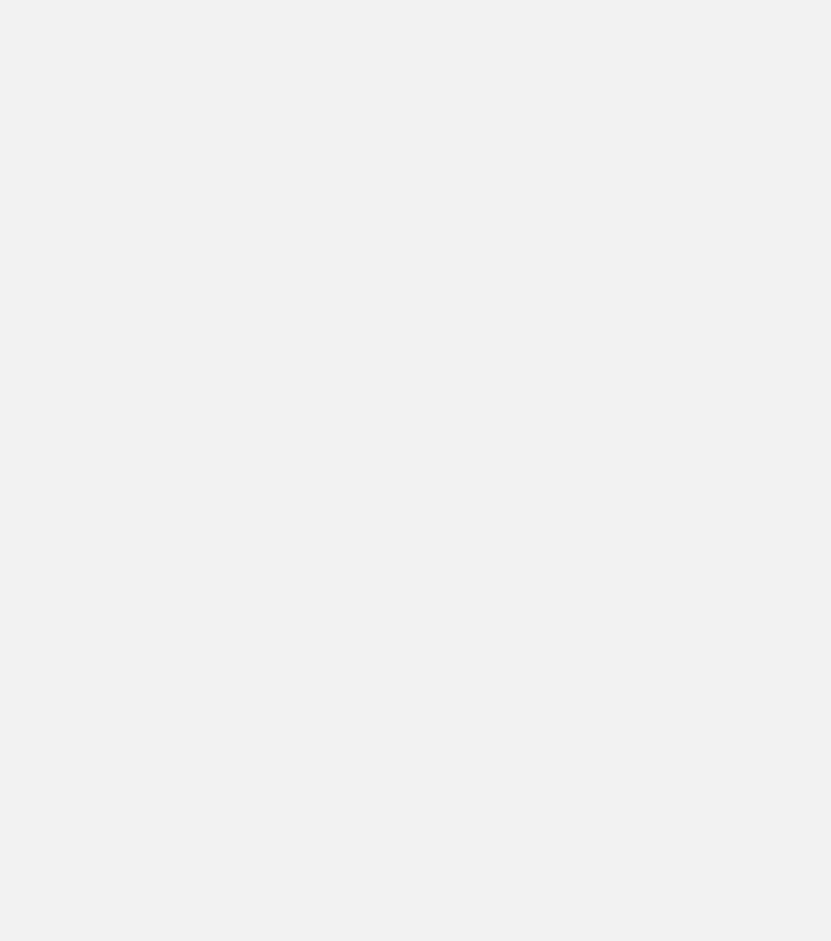
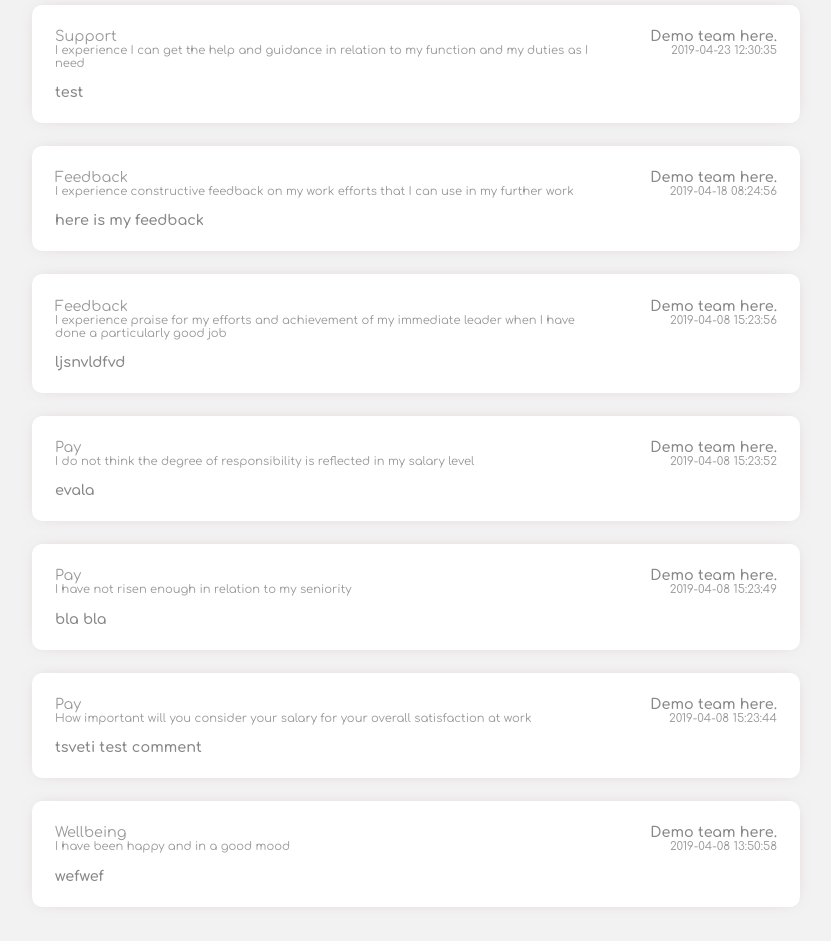
Before and after one commit to Stanimir-P/Threads-App, a React (Create React App) app: page / in a window 1280 px wide. Shown: the part 300-1241 px from the top of the page, without its empty margins (224-1055 px from the left). Before the commit the page ends 800 px from the top, so only its background shows below. Built offline with nearby package versions, Linux system fonts and the light colour scheme; data requests are answered from the project's data file.

Commit message:
add: json-server and create fetch service

```diff
--- /dev/null
+++ b/data.json
@@ -0,0 +1,191 @@
+{
+   "threads":[
+      [
+         {
+            "subject_id":10,
+            "question_id":20,
+            "thread_id":"5ca388e1a59a5a12444ba107",
+            "reply_to":"5cab51c4a59a5a124c196b1d",
+            "text":"fsdfsdf",
+            "created_at":"2019-04-24 07:36:39",
+            "subject":"Pay",
+            "question":"I think I get too little in terms of my experience",
+            "team":"Demo team here.",
+            "id":"5cc01207a59a5a02bc68e007"
+         },
+         {
+            "question_id":20,
+            "subject_id":10,
+            "score":9,
+            "thread_id":"5ca388e1a59a5a12444ba107",
+            "text":"wfewef",
+            "created_at":"2019-04-08 13:51:00",
+            "acknowledged":true,
+            "subject":"Pay",
+            "question":"I think I get too little in terms of my experience",
+            "team":"Demo team here.",
+            "id":"5cab51c4a59a5a124c196b1d"
+         },
+         {
+            "question_id":20,
+            "subject_id":10,
+            "score":5,
+            "thread_id":"5ca388e1a59a5a12444ba107",
+            "text":"fdsfdsf",
+            "created_at":"2019-04-02 16:08:01",
+            "subject":"Pay",
+            "question":"I think I get too little in terms of my experience",
+            "team":"Demo team here.",
+            "id":"5ca388e1a59a5a12444ba108"
+         }
+      ],
+      [
+         {
+            "question_id":15,
+            "subject_id":8,
+            "score":10,
+            "thread_id":"5cbf364ea59a5a4bea15bc44",
+            "text":"I am very happy!",
+            "created_at":"2019-04-23 15:59:10",
+            "subject":"Freedom of action",
+            "question":"I find that my leader gives me the freedom I need to make decisions about the things that lie within my field of work",
+            "team":"Demo team here.",
+            "id":"5cbf364ea59a5a4bea15bc45"
+         }
+      ],
+      [
+         {
+            "question_id":13,
+            "subject_id":7,
+            "score":8,
+            "thread_id":"5cab6794a59a5a34d6738306",
+            "text":"test",
+            "created_at":"2019-04-23 12:30:35",
+            "subject":"Support",
+            "question":"I experience I can get the help and guidance in relation to my function and my duties as I need",
+            "team":"Demo team here.",
+            "id":"5cbf056ba59a5a076c436eb4"
+         },
+         {
+            "question_id":13,
+            "subject_id":7,
+            "score":5,
+            "thread_id":"5cab6794a59a5a34d6738306",
+            "text":"dobre deee",
+            "created_at":"2019-04-08 15:24:04",
+            "subject":"Support",
+            "question":"I experience I can get the help and guidance in relation to my function and my duties as I need",
+            "team":"Demo team here.",
+            "id":"5cab6794a59a5a34d6738307"
+         }
+      ],
+      [
+         {
+            "question_id":17,
+            "subject_id":9,
+            "score":8,
+            "thread_id":"5ca38ed7a59a5a1240731e17",
+            "text":"here is my feedback",
+            "created_at":"2019-04-18 08:24:56",
+            "subject":"Feedback",
+            "question":"I experience constructive feedback on my work efforts that I can use in my further work",
+            "team":"Demo team here.",
+            "id":"5cb83458a59a5a02bc68e004"
+         },
+         {
+            "question_id":17,
+            "subject_id":9,
+            "score":5,
+            "thread_id":"5ca38ed7a59a5a1240731e17",
+            "text":"dfgsdf",
+            "created_at":"2019-04-02 16:33:27",
+            "subject":"Feedback",
+            "question":"I experience constructive feedback on my work efforts that I can use in my further work",
+            "team":"Demo team here.",
+            "id":"5ca38ed7a59a5a1240731e18"
+         }
+      ],
+      [
+         {
+            "question_id":16,
+            "subject_id":9,
+            "score":5,
+            "thread_id":"5cab678ca59a5a3a2e3b99a4",
+            "text":"ljsnvldfvd",
+            "created_at":"2019-04-08 15:23:56",
+            "subject":"Feedback",
+            "question":"I experience praise for my efforts and achievement of my immediate leader when I have done a particularly good job",
+            "team":"Demo team here.",
+            "id":"5cab678ca59a5a3a2e3b99a5"
+         }
+      ],
+      [
+         {
+            "question_id":22,
+            "subject_id":10,
+            "score":7,
+            "thread_id":"5cab6788a59a5a124b41d3cf",
+            "text":"evala",
+            "created_at":"2019-04-08 15:23:52",
+            "subject":"Pay",
+            "question":"I do not think the degree of responsibility is reflected in my salary level",
+            "team":"Demo team here.",
+            "id":"5cab6788a59a5a124b41d3d0"
+         }
+      ],
+      [
+         {
+            "question_id":21,
+            "subject_id":10,
+            "score":6,
+            "thread_id":"5cab6785a59a5a30bf78d80a",
+            "text":"bla bla",
+            "created_at":"2019-04-08 15:23:49",
+            "subject":"Pay",
+            "question":"I have not risen enough in relation to my seniority",
+            "team":"Demo team here.",
+            "id":"5cab6785a59a5a30bf78d80b"
+         }
+      ],
+      [
+         {
+            "question_id":23,
+            "subject_id":10,
+            "score":8,
+            "thread_id":"5cab51bfa59a5a12444ba110",
+            "text":"tsveti test comment",
+            "created_at":"2019-04-08 15:23:44",
+            "subject":"Pay",
+            "question":"How important will you consider your salary for your overall satisfaction at work",
+            "team":"Demo team here.",
+            "id":"5cab6780a59a5a124928fc37"
+         },
+         {
+            "question_id":23,
+            "subject_id":10,
+            "score":5,
+            "thread_id":"5cab51bfa59a5a12444ba110",
+            "text":"fsfsdf",
+            "created_at":"2019-04-08 13:50:55",
+            "subject":"Pay",
+            "question":"How important will you consider your salary for your overall satisfaction at work",
+            "team":"Demo team here.",
+            "id":"5cab51bfa59a5a12444ba111"
+         }
+      ],
+      [
+         {
+            "question_id":2,
+            "subject_id":5,
+            "score":9,
+            "thread_id":"5cab51c2a59a5a15555943ed",
+            "text":"wefwef",
+            "created_at":"2019-04-08 13:50:58",
+            "subject":"Wellbeing",
+            "question":"I have been happy and in a good mood",
+            "team":"Demo team here.",
+            "id":"5cab51c2a59a5a15555943ee"
+         }
+      ]
+   ]
+}
--- a/package.json
+++ b/package.json
@@ -6,6 +6,7 @@
     "@testing-library/jest-dom": "^5.17.0",
     "@testing-library/react": "^13.4.0",
     "@testing-library/user-event": "^13.5.0",
+    "json-server": "^1.0.0-alpha.23",
     "react": "^18.3.1",
     "react-dom": "^18.3.1",
     "react-scripts": "5.0.1",
@@ -16,7 +17,8 @@
     "start": "react-scripts start",
     "build": "react-scripts build",
     "test": "react-scripts test",
-    "eject": "react-scripts eject"
+    "eject": "react-scripts eject",
+    "serve-json": "json-server --watch data.json --port 4000"
   },
   "eslintConfig": {
     "extends": [
--- a/src/components/ThreadList.jsx
+++ b/src/components/ThreadList.jsx
@@ -1,66 +1,15 @@
 import { ThreadListTile } from "./ThreadListItem";
 import "./ThreadList.scss";
-
-const mockedData = [
-    [
-        {
-        "subject_id": 10,
-        "question_id": 20,
-        "thread_id": "5ca388e1a59a5a12444ba107",
-        "reply_to": "5cab51c4a59a5a124c196b1d",
-        "text": "fsdfsdf",
-        "created_at": "2019-04-24 07:36:39",
-        "subject": "Pay",
-        "question": "I think I get too little in terms of my experience",
-        "team": "Demo team here.",
-        "id": "5cc01207a59a5a02bc68e007"
-        },
-        {
-        "question_id": 20,
-        "subject_id": 10,
-        "score": 9,
-        "thread_id": "5ca388e1a59a5a12444ba107",
-        "text": "wfewef",
-        "created_at": "2019-04-08 13:51:00",
-        "acknowledged": true,
-        "subject": "Pay",
-        "question": "I think I get too little in terms of my experience",
-        "team": "Demo team here.",
-        "id": "5cab51c4a59a5a124c196b1d"
-        },
-        {
-        "question_id": 20,
-        "subject_id": 10,
-        "score": 5,
-        "thread_id": "5ca388e1a59a5a12444ba107",
-        "text": "fdsfdsf",
-        "created_at": "2019-04-02 16:08:01",
-        "subject": "Pay",
-        "question": "I think I get too little in terms of my experience",
-        "team": "Demo team here.",
-        "id": "5ca388e1a59a5a12444ba108"
-        }
-    ],
-    [
-        {
-        "question_id": 15,
-        "subject_id": 8,
-        "score": 10,
-        "thread_id": "5cbf364ea59a5a4bea15bc44",
-        "text": "I am very happy!",
-        "created_at": "2019-04-23 15:59:10",
-        "subject": "Freedom of action",
-        "question": "I find that my leader gives me the freedom I need to make decisions about the things that lie within my field of work",
-        "team": "Demo team here.",
-        "id": "5cbf364ea59a5a4bea15bc45"
-        }
-    ]
-]
+import { useFetchThreads } from "../hooks/useFetchThreads";
 
 export const ThreadList = () => {
+    const data = useFetchThreads();
+
     return (
         <div className="thread-list">
-            {mockedData.map((data, index) => <ThreadListTile data={data} key={index} />)}
+            {data &&
+                data.map((data, index) => <ThreadListTile data={data} key={index} />)
+            }
         </div>
     )
 }
--- /dev/null
+++ b/src/hooks/useFetchThreads.js
@@ -0,0 +1,18 @@
+import { useEffect, useState } from "react";
+import { BASE_URL } from "../utils/variables";
+
+export const useFetchThreads = () => {
+    const [fetchedData, setFetchedData] = useState();
+
+    useEffect(() => {
+        const fetchData = async () => {
+            const data = await fetch(`${BASE_URL}/threads`);
+            const parsedData = await data.json();
+            setFetchedData(parsedData);
+        };
+
+        fetchData();
+    }, []);
+
+    return fetchedData;
+}
--- /dev/null
+++ b/src/utils/variables.js
@@ -0,0 +1 @@
+export const BASE_URL = 'http://localhost:4000';
```
Also changed, not shown: 1 other file (tests, documents, lock files or other folders).
